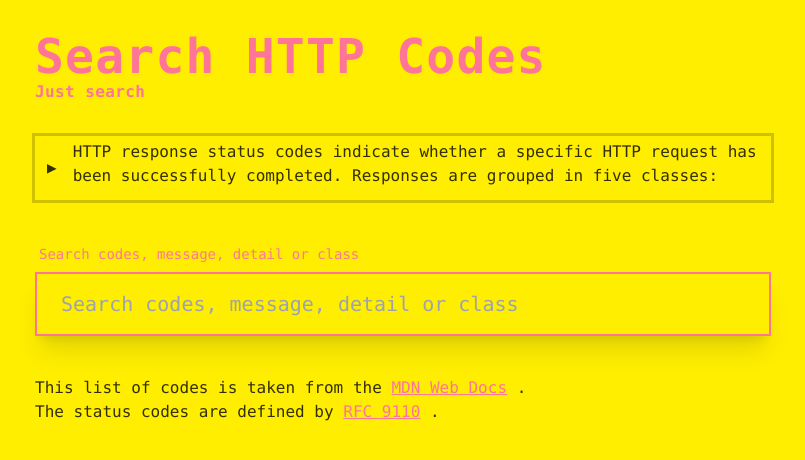
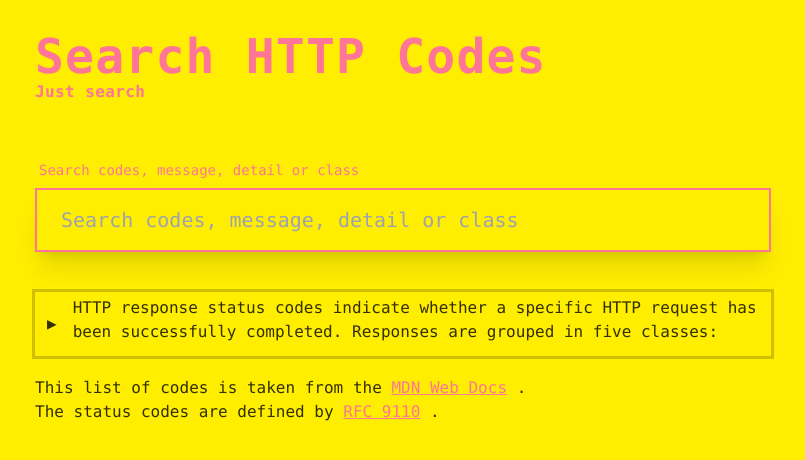
Before and after one commit to spences10/httpcodes-dev, a SvelteKit app: page / in a window 1280 px wide. Shown: the top 460 px of the page, without its empty margins (237-1042 px from the left). Built offline with nearby package versions, Linux system fonts and the light colour scheme.

Commit message:
refactor: :recycle: move search up page

```diff
--- a/src/routes/+page.svelte
+++ b/src/routes/+page.svelte
@@ -17,21 +17,8 @@
 >
 	<h1 class="text-5xl mt-8 tracking-wide font-black text-primary">Search HTTP Codes</h1>
 	<p class="mb-8 tracking-wide font-black text-primary">Just search</p>
-	<Details
-		text="HTTP response status codes indicate whether a specific HTTP
-			request has been successfully completed. Responses are grouped
-			in five classes:"
-	>
-		<ol class="list-decimal px-16">
-			<li>Informational responses (100 - 199)</li>
-			<li>Successful responses (200 - 299)</li>
-			<li>Redirection messages (300 - 399)</li>
-			<li>Client error responses (400 - 499)</li>
-			<li>Server error responses (500 - 599)</li>
-		</ol>
-	</Details>
 
-	<div class="my-4">
+  <div class="my-4">
 		<label for="search" class="label">
 			<span class="label-text text-primary">
 				Search codes, message, detail or class
@@ -55,6 +42,22 @@
 		{/each}
 	{/if}
 
+  <Details
+		text="HTTP response status codes indicate whether a specific HTTP
+			request has been successfully completed. Responses are grouped
+			in five classes:"
+	>
+		<ol class="list-decimal px-20">
+			<li>Informational responses (100 - 199)</li>
+			<li>Successful responses (200 - 299)</li>
+			<li>Redirection messages (300 - 399)</li>
+			<li>Client error responses (400 - 499)</li>
+			<li class='pb-5'>Server error responses (500 - 599)</li>
+		</ol>
+	</Details>
+
+
+
 	<p class='mb-0'>
 		This list of codes is taken from the <a
 			href="https://developer.mozilla.org/en-US/docs/Web/HTTP/Status"
```
